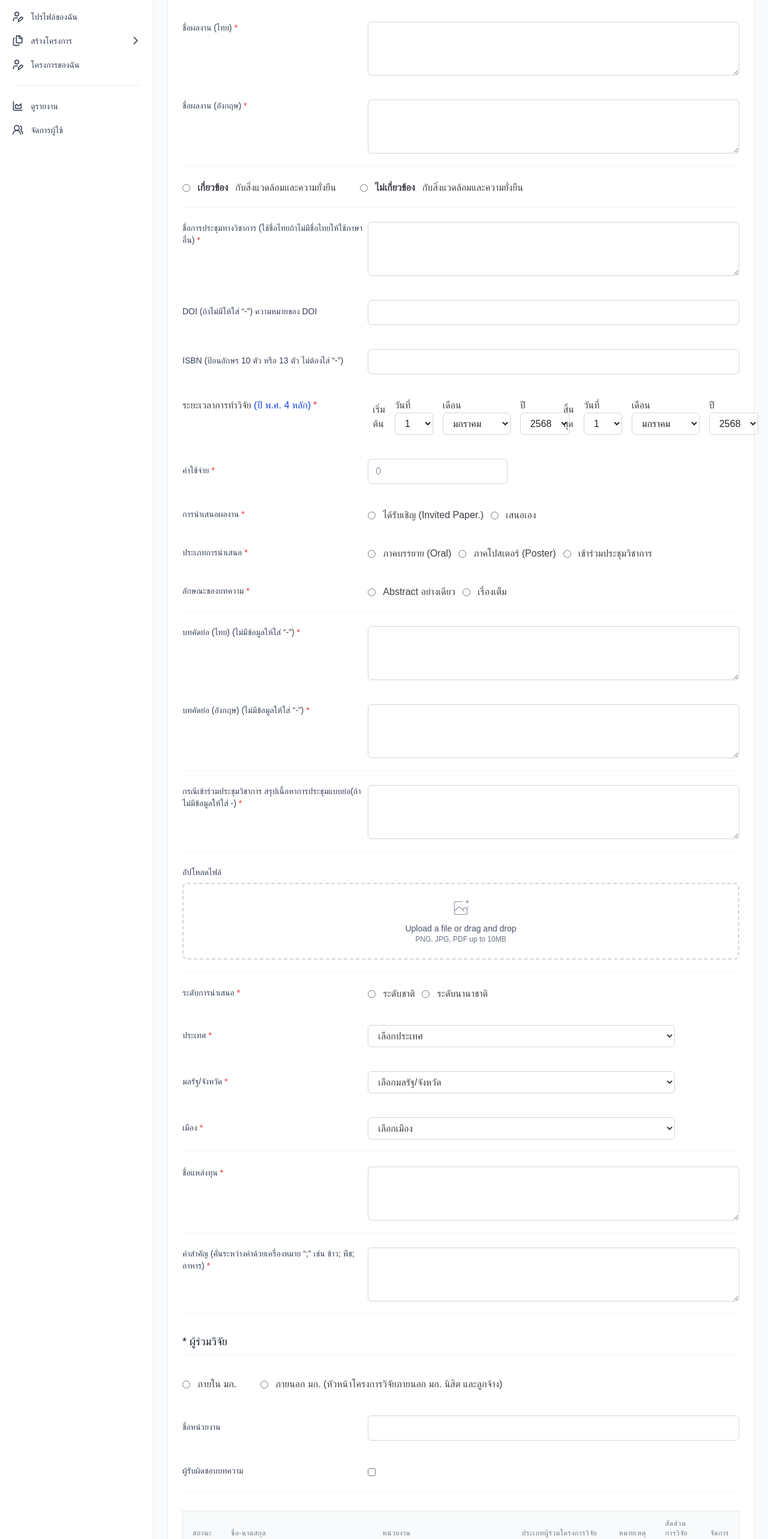
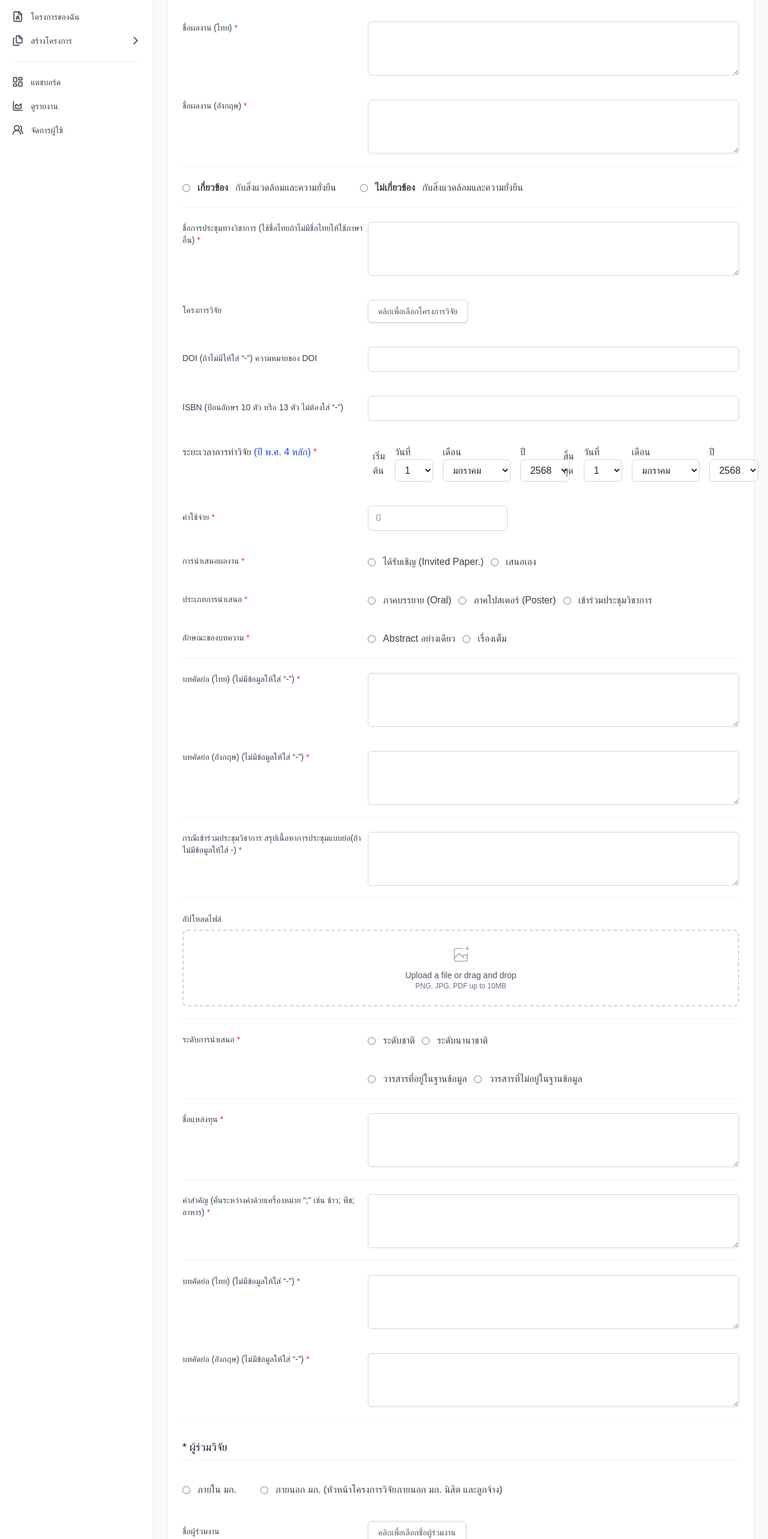
Before and after one commit to bomboonsan/kasetkart-ui, a Next.js app: page /dashboard/form/create/publications in a window 1280 px wide. Shown: the part 120-2686 px from the top of the page at 60% size. Built offline with nearby package versions, Linux system fonts and the light colour scheme; a web font is replaced by a local one.

Commit message:
version 11

```diff
--- a/components/CreateBookForm.js
+++ b/components/CreateBookForm.js
@@ -4,6 +4,7 @@ import { useState } from 'react'
 import FormSection from './FormSection'
 import FormFieldBlock from './FormFieldBlock'
 import FormField from './FormField'
+import FormModal from './FormModal'
 import FormInput from "./FormInput";
 import FormRadio from "./FormRadio";
 import FormCheckbox from './FormCheckbox'
@@ -173,6 +174,17 @@ export default function CreateBookForm() {
               </label>
             </div>
             <div>
+              <FormModal
+                mini={false}
+                label="ชื่อผู้ร่วมงาน"
+                btnText="คลิกเพื่อเลือกชื่อผู้ร่วมงาน"
+                type="text"
+                value={formData.subProjectName}
+                onChange={(value) => handleInputChange("subProjectName", value)}
+                placeholder=""
+              />
+            </div>
+            <div>
               <FormInput
                 mini={false}
                 label="ชื่อหน่วยงาน"
--- a/components/CreateConferenceForm.js
+++ b/components/CreateConferenceForm.js
@@ -4,6 +4,7 @@ import { useState } from 'react'
 import FormSection from './FormSection'
 import FormFieldBlock from './FormFieldBlock'
 import FormField from './FormField'
+import FormModal from './FormModal'
 import FormInput from "./FormInput";
 import FormRadio from "./FormRadio";
 import FormCheckbox from './FormCheckbox'
@@ -116,6 +117,15 @@ export default function CreateAcademicForm() {
               required
               value={formData.titleThai}
               onChange={(value) => handleInputChange("titleThai", value)}
+              placeholder=""
+            />
+            <FormModal
+              mini={false}
+              label="โครงการวิจัย"
+              btnText="คลิกเพื่อเลือกโครงการวิจัย"
+              type="text"
+              value={formData.subProjectName}
+              onChange={(value) => handleInputChange("subProjectName", value)}
               placeholder=""
             />
             <FormInput
@@ -364,6 +374,17 @@ export default function CreateAcademicForm() {
               </label>
             </div>
             <div>
+              <FormModal
+                mini={false}
+                label="ชื่อผู้ร่วมงาน"
+                btnText="คลิกเพื่อเลือกชื่อผู้ร่วมงาน"
+                type="text"
+                value={formData.subProjectName}
+                onChange={(value) => handleInputChange("subProjectName", value)}
+                placeholder=""
+              />
+            </div>
+            <div>
               <FormInput
                 mini={false}
                 label="ชื่อหน่วยงาน"
--- a/components/CreateFundingForm.js
+++ b/components/CreateFundingForm.js
@@ -76,6 +76,20 @@ export default function CreateFundingForm() {
               onChange={(value) => handleInputChange("subProjectName", value)}
               placeholder=""
             />
+            <div>
+                <button
+                  type="button"
+                  className={`
+                    font-medium py-2 px-4 rounded-md transition-colors duration-200
+                    focus:outline-none focus:ring-2 focus:ring-offset-2
+                    disabled:opacity-50 disabled:cursor-not-allowed
+                    text-zinc-600 text-sm
+                    bg-white hover:bg-gray-50 border border-gray-300 shadow-sm
+                  `}
+                >
+                เพิ่มผู้แต่งร่วม
+              </button>
+            </div>
           </FormFieldBlock>
           <FormFieldBlock>
             <FormTextarea
--- a/components/CreatePublicationsForm.js
+++ b/components/CreatePublicationsForm.js
@@ -4,6 +4,7 @@ import { useState } from "react";
 import FormSection from "./FormSection";
 import FormFieldBlock from "./FormFieldBlock";
 import FormField from "./FormField";
+import FormModal from "./FormModal";
 import FormInput from "./FormInput";
 import FormRadio from "./FormRadio";
 import FormCheckbox from "./FormCheckbox";
@@ -36,6 +37,10 @@ export default function CreateAcademicForm() {
     impact: "",
     sdg: "",
     attachments: [],
+
+    level: "",
+    isJournalDatabase: false,
+    inDatabase: []
   });
 
   const handleSubmit = (e) => {
@@ -44,6 +49,9 @@ export default function CreateAcademicForm() {
   };
 
   const handleInputChange = (field, value) => {
+    setFormData((prev) => ({ ...prev, [field]: value }));
+  };
+  const handleCheckboxChange = (field, value) => {
     setFormData((prev) => ({ ...prev, [field]: value }));
   };
 
@@ -116,6 +124,15 @@ export default function CreateAcademicForm() {
               required
               value={formData.titleThai}
               onChange={(value) => handleInputChange("titleThai", value)}
+              placeholder=""
+            />
+            <FormModal
+              mini={false}
+              label="โครงการวิจัย"
+              btnText="คลิกเพื่อเลือกโครงการวิจัย"
+              type="text"
+              value={formData.subProjectName}
+              onChange={(value) => handleInputChange("subProjectName", value)}
               placeholder=""
             />
             <FormInput
@@ -269,40 +286,65 @@ export default function CreateAcademicForm() {
               options={[
                 {
                   label: "ระดับชาติ",
-                  value: "ระดับชาติ",
+                  value: "1",
                 },
                 {
                   label: "ระดับนานาชาติ",
-                  value: "ระดับนานาชาติ",
+                  value: "2",
                 },
               ]}
-              value={formData.type3}
-              onChange={(value) => handleInputChange("type3", value)}
+              value={formData.level}
+              onChange={(value) => handleInputChange("level", value)}
             />
-            <FormSelect
-              label="ประเทศ"
-              required
-              value={formData.icType}
-              onChange={(value) => handleInputChange("impact", value)}
-              className="max-w-lg"
-              options={[{ value: null, label: "เลือกประเทศ" }]}
+            <FormRadio
+              disabled={formData.level === "1"}
+              inline={true}
+              label=""
+              options={[
+                {
+                  label: "วารสารที่อยู่ในฐานข้อมูล",
+                  value: "1",
+                },
+                {
+                  label: "วารสารที่ไม่อยู่ในฐานข้อมูล",
+                  value: "2",
+                },
+              ]}
+              value={formData.isJournalDatabase}
+              onChange={(value) => handleInputChange("isJournalDatabase", value)}
             />
-            <FormSelect
-              label="มลรัฐ/จังหวัด"
-              required
-              value={formData.icType}
-              onChange={(value) => handleInputChange("impact", value)}
-              className="max-w-lg"
-              options={[{ value: null, label: "เลือกมลรัฐ/จังหวัด" }]}
-            />
-            <FormSelect
-              label="เมือง"
-              required
-              value={formData.icType}
-              onChange={(value) => handleInputChange("impact", value)}
-              className="max-w-lg"
-              options={[{ value: null, label: "เลือกเมือง" }]}
-            />
+            {formData.isJournalDatabase == "1" && (
+              <div>
+                <FormCheckbox
+                  label="จากฐานข้อมูล"
+                  inline={true}
+                  col={2}
+                  options={[
+                    {
+                      label: "Scopus",
+                      value: "1",
+                    },
+                    {
+                      label: "Web of Science",
+                      value: "2",
+                    },
+                    {
+                      label: "ABDC",
+                      value: "3",
+                    },
+                    {
+                      label: "AJG",
+                      value: "4",
+                    }, {
+                      label: "Social Science Research Network",
+                      value: "5",
+                    }
+                  ]}
+                  value={formData.inDatabase}
+                  onChange={(value) => handleCheckboxChange("inDatabase", !value)}
+                />
+              </div>
+            )}
           </FormFieldBlock>
           <FormFieldBlock>
             <FormTextarea
@@ -319,6 +361,22 @@ export default function CreateAcademicForm() {
               required
               value={formData.fundName}
               onChange={(value) => handleInputChange("fundName", value)}
+              placeholder=""
+            />
+          </FormFieldBlock>
+          <FormFieldBlock>
+            <FormTextarea
+              label="บทคัดย่อ (ไทย) (ไม่มีข้อมูลให้ใส่ “-”)"
+              required
+              value={formData.thaiAbstract}
+              onChange={(value) => handleInputChange("thaiAbstract", value)}
+              placeholder=""
+            />
+            <FormTextarea
+              label="บทคัดย่อ (อังกฤษ) (ไม่มีข้อมูลให้ใส่ “-”)"
+              required
+              value={formData.englishAbstract}
+              onChange={(value) => handleInputChange("englishAbstract", value)}
               placeholder=""
             />
           </FormFieldBlock>
@@ -362,6 +420,17 @@ export default function CreateAcademicForm() {
                 />
                 ภายนอก มก. (หัวหน้าโครงการวิจัยภายนอก มก. นิสิต และลูกจ้าง)
               </label>
+            </div>
+            <div>
+              <FormModal
+                mini={false}
+                label="ชื่อผู้ร่วมงาน"
+                btnText="คลิกเพื่อเลือกชื่อผู้ร่วมงาน"
+                type="text"
+                value={formData.subProjectName}
+                onChange={(value) => handleInputChange("subProjectName", value)}
+                placeholder=""
+              />
             </div>
             <div>
               <FormInput
--- a/components/CreateResearchForm.js
+++ b/components/CreateResearchForm.js
@@ -4,6 +4,7 @@ import { useState } from 'react'
 import FormSection from './FormSection'
 import FormFieldBlock from './FormFieldBlock'
 import FormField from './FormField'
+import FormModal from './FormModal'
 import FormInput from "./FormInput";
 import FormRadio from "./FormRadio";
 import FormTextarea from './FormTextarea'
@@ -197,6 +198,17 @@ export default function CreateResearchForm() {
 
           <FormFieldBlock>
             <FormSelect
+              label="หน่วยงานหลักที่รับผิดชอบโครงการวิจัย (หน่วยงานที่ขอทุน)"
+              required
+              value={formData.researchType}
+              onChange={(value) => handleInputChange("researchType", value)}
+              className="max-w-lg"
+              options={[{ value: null, label: "คณะบริหารธุรกิจ" }]}
+            />
+          </FormFieldBlock>
+
+          <FormFieldBlock>
+            <FormSelect
               label="ประเภทงานวิจัย"
               required
               value={formData.researchType}
@@ -319,6 +331,17 @@ export default function CreateResearchForm() {
               </label>
             </div>
             <div>
+              <FormModal
+                mini={false}
+                label="ผู้ร่วมโครงการวิจัย"
+                btnText="คลิกเพื่อเลือกผู้ร่วมโครงการวิจัย"
+                type="text"
+                value={formData.subProjectName}
+                onChange={(value) => handleInputChange("subProjectName", value)}
+                placeholder=""
+              />
+            </div>
+            <div>
               <FormInput
                 mini={false}
                 label="ชื่อหน่วยงาน"
--- a/components/FormCheckbox.js
+++ b/components/FormCheckbox.js
@@ -9,9 +9,10 @@ export default function FormCheckbox({
   className = "",
   inline = false,
   options = [],
+  col = null
 }) {
   return (
-    <div className="space-y-1 flex items-center flex-wrap">
+    <div className="space-y-1 flex items-start flex-wrap">
       <div className={inline ? "w-1/3" : "w-full"}>
         <label className="block text-sm font-medium text-gray-700">
           {label}
@@ -19,7 +20,8 @@ export default function FormCheckbox({
         </label>
       </div>
       <div className="flex-1">
-        <div className="flex gap-3 items-center">
+        {col ? (
+          <div className="grid grid-cols-2 gap-4">
             {options &&
               options.map((option) => (
                 <label key={option.value} className="flex items-center gap-3 text-zinc-700">
@@ -41,6 +43,31 @@ export default function FormCheckbox({
                 </label>
               ))}
           </div>
+        ) : (
+            <div className="flex gap-4">
+              {options &&
+                options.map((option) => (
+                  <label key={option.value} className="flex items-center gap-3 text-zinc-700">
+                    <input
+                      type={type}
+                      value={option.value}
+                      checked={value === option.value}
+                      onChange={(e) => onChange && onChange(e.target.value)}
+                      className={`
+                      text-zinc-700
+                      px-3 py-2 border border-gray-300 rounded-md
+                      placeholder-gray-400 focus:outline-none focus:ring-2
+                      focus:ring-blue-500 focus:border-blue-500
+                      transition-colors duration-200
+                      ${className}
+                  `}
+                    />
+                    {option.label}
+                  </label>
+                ))}
+            </div>
+        )
+        }
       </div>
     </div>
   );
--- /dev/null
+++ b/components/FormModal.js
@@ -0,0 +1,41 @@
+import Button from "./Button";
+export default function FormModal({
+  label,
+  btnText,
+  type = 'text',
+  value,
+  onChange,
+  placeholder,
+  required = false,
+  disabled = false,
+  className = '',
+  mini = false,
+  after = null
+}) {
+  return (
+    <div className="space-y-1 flex items-center">
+      <div className="w-1/3">
+        <label className="block text-sm font-medium text-gray-700">
+          {label}
+          {required && <span className="text-red-500 ml-1">*</span>}
+        </label>
+      </div>
+      <div className="flex-1 space-x-3">
+        <button
+          type="button"
+          onClick={() => onChange && onChange(value)}
+          className={`
+            font-medium py-2 px-4 rounded-md transition-colors duration-200
+            focus:outline-none focus:ring-2 focus:ring-offset-2
+            disabled:opacity-50 disabled:cursor-not-allowed
+            text-zinc-600 text-sm
+            bg-white hover:bg-gray-50 border border-gray-300 shadow-sm
+          `}
+        >
+          {btnText}
+        </button>
+        {after && <span className="text-zinc-700 px-2">{after}</span>}
+      </div>
+    </div>
+  );
+}
--- a/components/FormRadio.js
+++ b/components/FormRadio.js
@@ -24,6 +24,7 @@ export default function FormRadio({
             options.map((option) => (
               <label key={option.value} className="flex items-center gap-3 text-zinc-700">
                 <input
+                  disabled={disabled}
                   type={type}
                   value={option.value}
                   checked={value === option.value}
--- a/components/Sidebar.js
+++ b/components/Sidebar.js
@@ -10,22 +10,23 @@ import {
   ChartArea,
   UsersRound,
   File,
+  FileUser,
 } from "lucide-react";
 
 
 const menuItems = [
   {
-    id: "dashbaord",
-    url: "/dashboard",
-    icon: <LayoutDashboard />,
-    label: "แดชบอร์ด",
-    active: false,
-  },
-  {
     id: "profile",
     url: "/dashboard/profile",
     icon: <UserPen />,
     label: "โปรไฟล์ของฉัน",
+    active: false,
+  },
+  {
+    id: "form/overview",
+    url: "/dashboard/form/overview",
+    icon: <FileUser />,
+    label: "โครงการของฉัน",
     active: false,
   },
   // Forms will be rendered as a nav-group (collapsible). children are defined below
@@ -73,16 +74,16 @@ const menuItems = [
       }
     ]
   },
-  {
-    id: "form/overview",
-    url: "/dashboard/form/overview",
-    icon: <UserPen />,
-    label: "โครงการของฉัน",
-    active: false,
-  },
 ];
 
 const adminMenuItems = [
+  {
+    id: "dashbaord",
+    url: "/dashboard",
+    icon: <LayoutDashboard />,
+    label: "แดชบอร์ด",
+    active: false,
+  },
   {
     id: "reports",
     url: "/dashboard/report",
```
Also changed, not shown: components/ReportTable.js (+33 -50 lines). Lines whose indentation alone changed are shown as unchanged.
